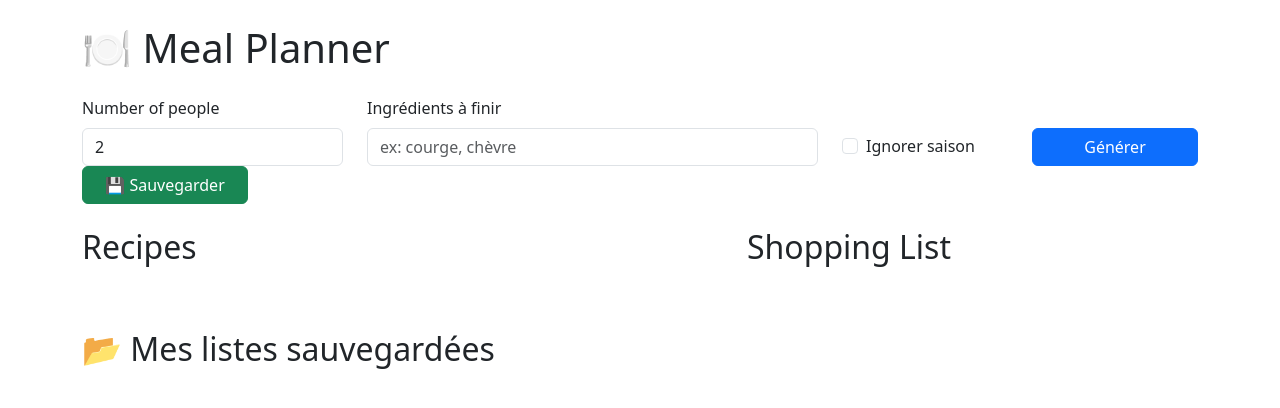
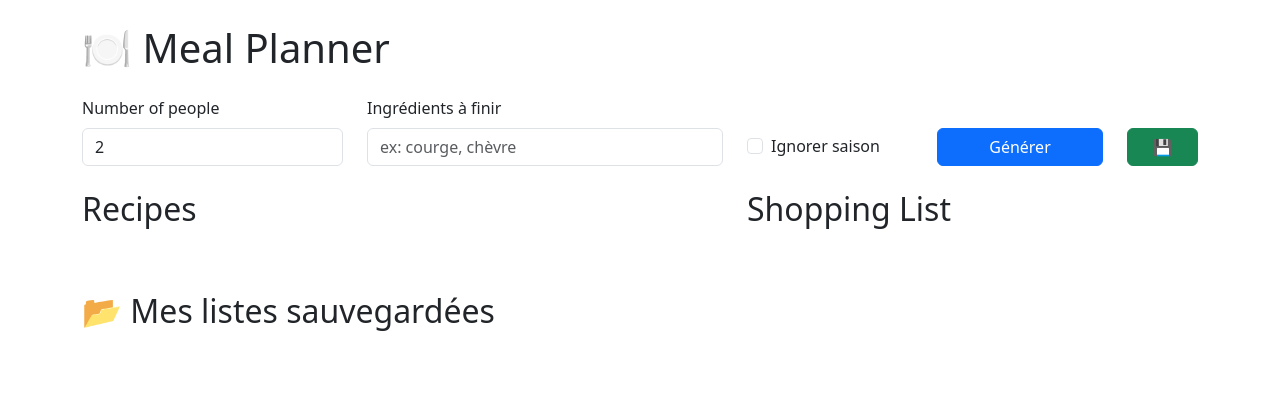
Before and after one commit to beussey/Meal-Planner, a website: page public/index.html in a window 1280 px wide. Drawn offline with nearby package versions, Linux system fonts and the light colour scheme; no server answers.

Commit message:
Update index.html

```diff
--- a/public/index.html
+++ b/public/index.html
@@ -42,19 +42,16 @@
 
     <h1 class="mb-4">🍽 Meal Planner</h1>
 
-    <div class="row mb-4">
-
+<div class="row mb-4 align-items-end">
   <div class="col-md-3">
     <label class="form-label">Number of people</label>
     <input type="number" id="people" value="2" min="1" class="form-control" />
   </div>
-
-      <div class="col-md-5">
+  <div class="col-md-4">
     <label class="form-label">Ingrédients à finir</label>
     <input type="text" id="ingredientsToUse" class="form-control" placeholder="ex: courge, chèvre">
   </div>
-
-      <div class="col-md-2 d-flex align-items-end">
+  <div class="col-md-2">
     <div class="form-check mb-2">
       <input class="form-check-input" type="checkbox" id="ignoreSeason">
       <label class="form-check-label" for="ignoreSeason">
@@ -62,18 +59,16 @@
       </label>
     </div>
   </div>
-
-      <div class="col-md-2 d-flex align-items-end">
+  <div class="col-md-2">
     <button onclick="generateWeek()" class="btn btn-primary w-100">
       Générer
     </button>
   </div>
-      <div class="col-md-2 d-flex align-items-end">
+  <div class="col-md-1">
     <button onclick="saveSelectedRecipes()" class="btn btn-success w-100">
-    💾 Sauvegarder
+      💾
     </button>
   </div>
-
 </div>
 <div class="row">
       <!-- RECIPES -->
```
Lines whose indentation alone changed are shown as unchanged.
